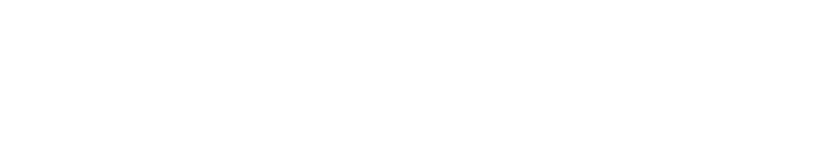
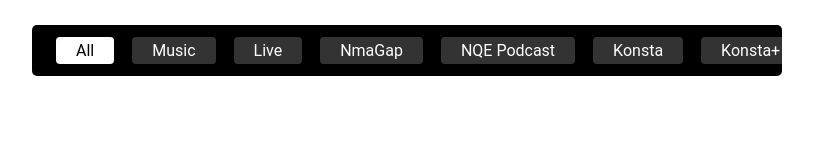
Before and after one commit to shahbozshirinboyev/Horizontal-Scroll-Menu, a plain HTML site: page index.html in a window 1280 px wide. Shown: the whole page, without its empty margins (233-1046 px from the left). Drawn offline with nearby package versions, Linux system fonts and the light colour scheme.

Commit message:
scroll menu version 1.0

```diff
--- a/css/style.css
+++ b/css/style.css
@@ -0,0 +1,45 @@
+.scrollable-tabs-container{
+    font-family: 'Roboto', sans-serif;
+    background-color: #000;
+    max-width: 750px;
+    margin: 25px auto;
+    border-radius: 5px;
+    overflow: hidden;
+}
+.scrollable-tabs-container i{
+    width: 24px;
+    height: 24px;
+    font-size: 20px;
+    padding: 8px;
+    cursor: pointer;
+    color: #fff;
+
+    display: none;
+}
+.scrollable-tabs-container ul{
+    display: flex;
+    gap: 18px;
+    padding: 12px 24px;
+    margin: 0;
+    list-style: none;
+    overflow-x: scroll;
+    -ms-overflow-style: none;
+    scrollbar-width: none;
+}
+.scrollable-tabs-container ul::-webkit-scrollbar{
+    display: none;
+}
+.scrollable-tabs-container a{
+    color: #fff;
+    text-decoration: none;
+    background-color: #333;
+    padding: 4px 20px;
+    display: inline-block;
+    border-radius: 4px;
+    user-select: none;
+    white-space: nowrap;
+}
+.scrollable-tabs-container a.active{
+    background-color: #fff;
+    color: #000;
+}
--- a/index.html
+++ b/index.html
@@ -11,6 +11,28 @@
 </head>
 <body>
 
+    <div class="scrollable-tabs-container">
+        <div class="left-arrow">
+            <i class="bi bi-chevron-left"></i>
+        </div>
+        <ul>
+            <li><a href="#" class="active">All</a></li>
+            <li><a href="#">Music</a></li>
+            <li><a href="#">Live</a></li>
+            <li><a href="#">NmaGap</a></li>
+            <li><a href="#">NQE Podcast</a></li>
+            <li><a href="#">Konsta</a></li>
+            <li><a href="#">Konsta+</a></li>
+            <li><a href="#">Brbalo</a></li>
+            <li><a href="#">Odamlar ucha olar</a></li>
+            <li><a href="#">Soqqa</a></li>
+            <li><a href="#">Chumoli</a></li>
+            <li><a href="#">20+</a></li>
+        </ul>
+        <div class="right-arrow">
+            <i class="bi bi-chevron-right"></i>
+        </div>
+    </div>
 
 
     <!-- Default JS -->
```
